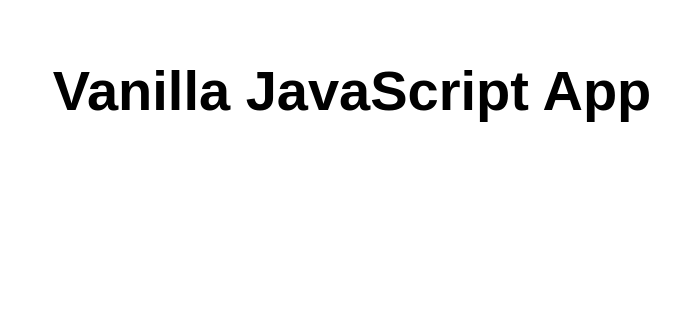
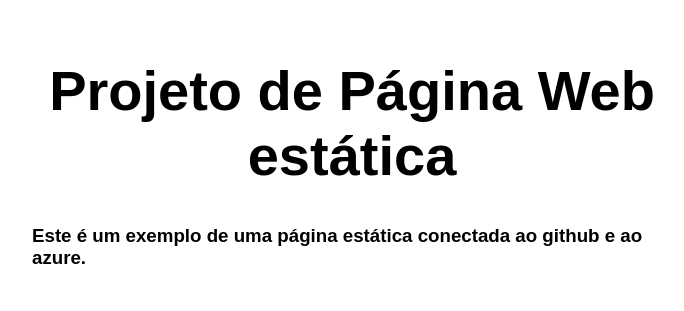
Before and after one commit to AndreFernandes75/my-first-static-web-app, a website: page src/index.html in a window 1280 px wide. Shown: the whole page, without its empty margins (288-972 px from the left). Drawn offline with Linux system fonts and the light colour scheme.

Commit message:
feat: add new content

```diff
--- a/src/index.html
+++ b/src/index.html
@@ -5,12 +5,13 @@
   <meta charset="UTF-8">
   <meta name="viewport" content="width=device-width, initial-scale=1.0">
   <link rel="stylesheet" href="styles.css">
-  <title>Vanilla JavaScript App</title>
+  <title>Projeto de Página Web estática</title>
 </head>
 
 <body>
   <main>
-    <h1>Vanilla JavaScript App</h1>
+    <h1>Projeto de Página Web estática</h1>
+    <h3>Este é um exemplo de uma página estática conectada ao github e ao azure.</h3>
   </main>
 </body>
 
```
